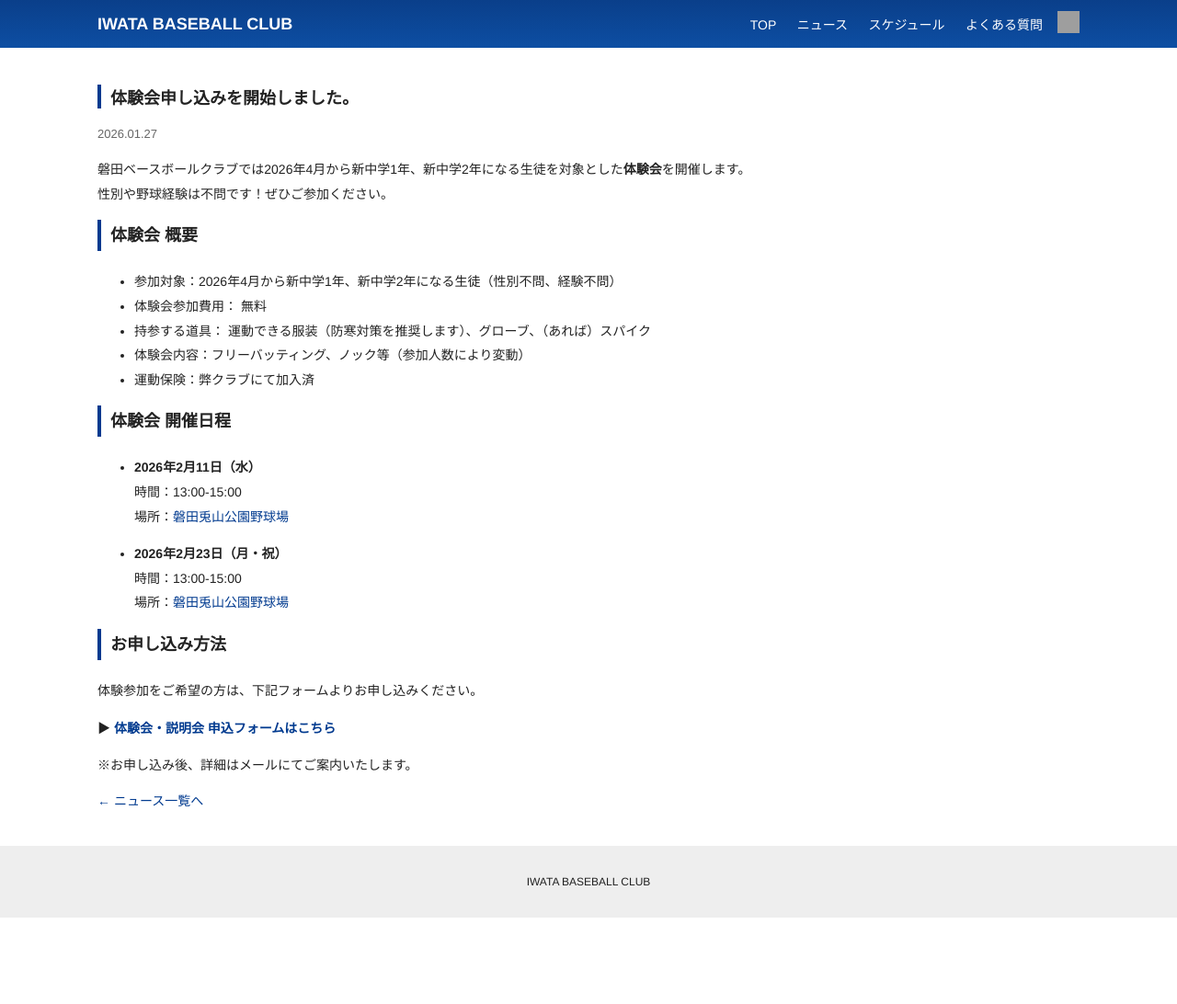
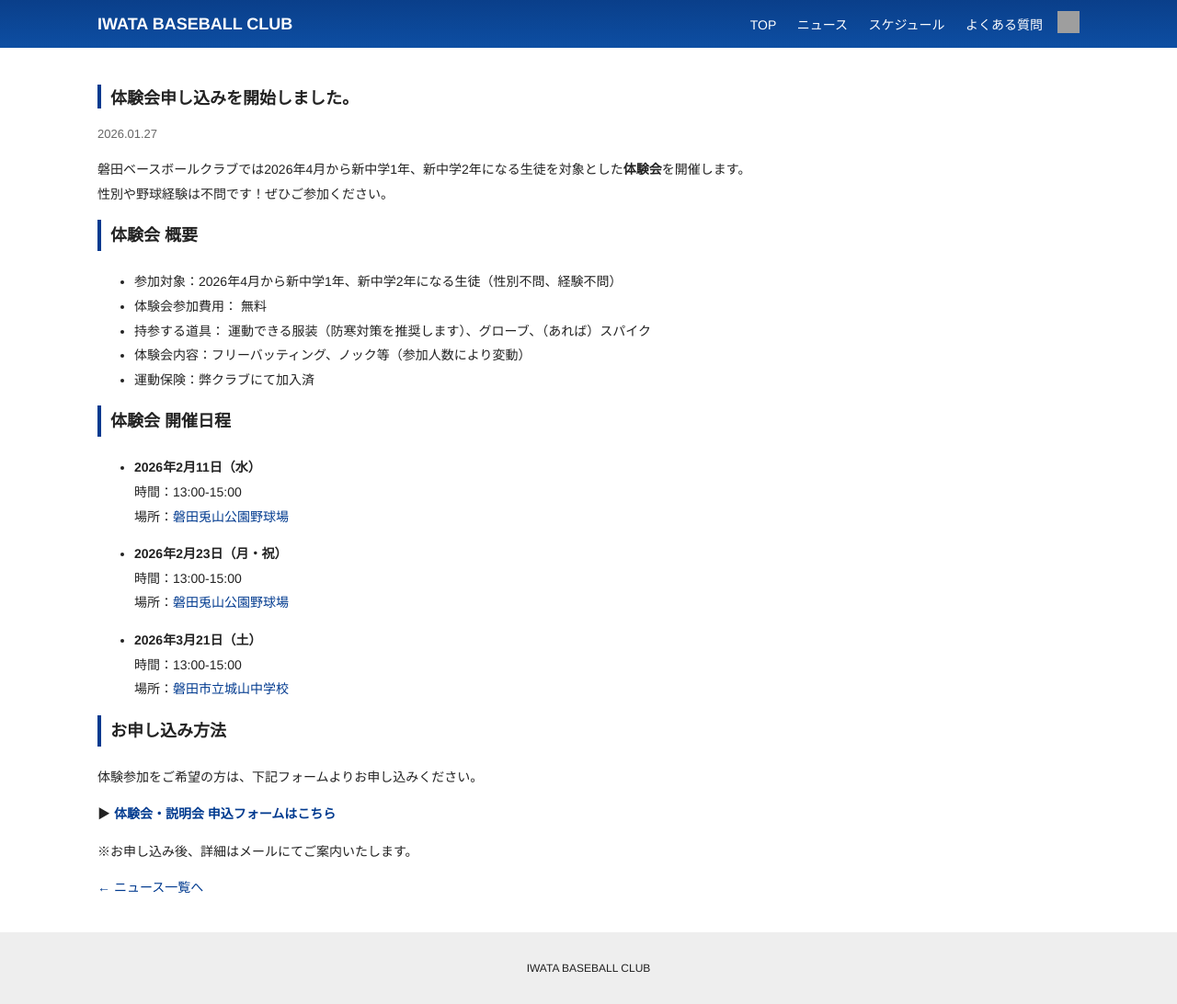
Before and after one commit to moutineigo/baseball, a Jekyll site: the page built from _posts/2026-01-27-welcome.md, in a window 1280 px wide. Shown: the whole page at 92% size. Built offline with Jekyll 4.4.1, drawn with Linux system fonts in a browser that asks for light colours; before the commit the page ends 998 px from its top, so only the background shows below that; grey boxes are pictures that could not be loaded.

Commit message:
Add files via upload

```diff
--- a/_posts/2026-01-27-welcome.md
+++ b/_posts/2026-01-27-welcome.md
@@ -25,6 +25,9 @@ title: 体験会申し込みを開始しました。
   時間：13:00-15:00
   場所：[磐田兎山公園野球場](https://maps.app.goo.gl/WUMTo3SxXWWpeedWA){:target="_blank" rel="noopener"}
 
+- **2026年3月21日（土）**
+  時間：13:00-15:00
+  場所：[磐田市立城山中学校](https://maps.app.goo.gl/RB6yY3KpC8ywpNpj7){:target="_blank" rel="noopener"}
 
 ## お申し込み方法
 
```
